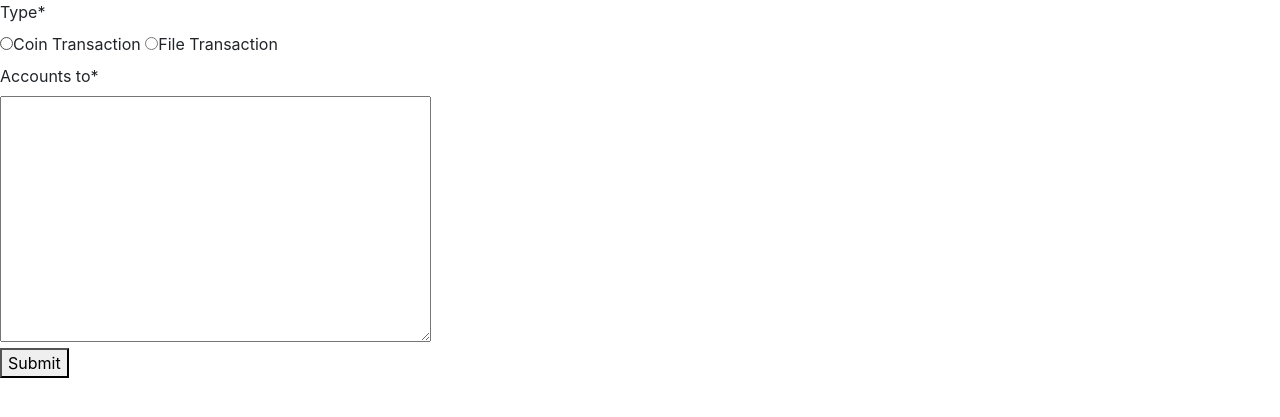
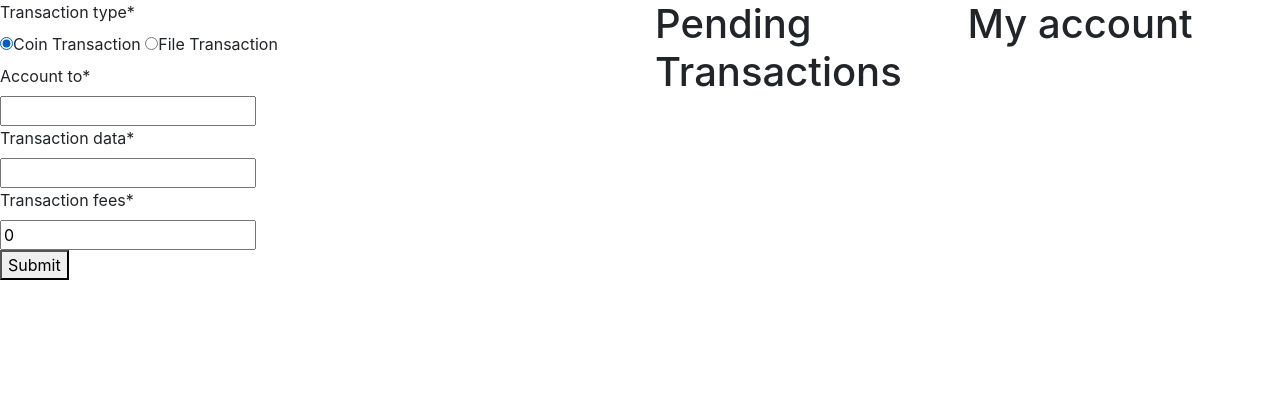
Before and after one commit to HaViBo17/Parampariyam, a Django app: page /core/ in a window 1280 px wide. Shown: the top 417 px of the page. Run offline with Django 3.2, Linux system fonts and the light colour scheme; some libraries are stand-ins or nearby versions.

Commit message:
some morework

```diff
--- a/head_node/core/admin.py
+++ b/head_node/core/admin.py
@@ -4,3 +4,6 @@ from .models import *
 admin.site.register(Block)
 admin.site.register(ATransaction)
 admin.site.register(TransactionSummaryBlock)
+admin.site.register(Certificate)
+admin.site.register(Peer)
+admin.site.register(AccountHolder)
--- a/head_node/core/forms.py
+++ b/head_node/core/forms.py
@@ -2,15 +2,18 @@ from django import forms
 from crispy_forms.helper import FormHelper
 from crispy_forms.layout import Submit
 class newTransactionForm(forms.Form):
-    type = forms.ChoiceField(
+    transaction_type = forms.ChoiceField(
         choices = (
             ('C', "Coin Transaction"),
             ('F', "File Transaction"),
         ),
         widget = forms.RadioSelect,
-        initial = 'coin',
+        initial = 'C',
     )
-    accounts_to = forms.CharField(
-        widget = forms.Textarea(),
-        max_length= 10000,
-    )
+    # accounts_to = forms.CharField(
+    #     widget = forms.Textarea(),
+    #     max_length= 10000,
+    # )
+    account_to = forms.CharField(max_length=1000)
+    transaction_data = forms.CharField(max_length=1000)
+    transaction_fees = forms.IntegerField(initial=0)
--- a/head_node/core/urls.py
+++ b/head_node/core/urls.py
@@ -6,5 +6,8 @@ urlpatterns =[
     path('',views.test),
     path('transaction_create/',views.transaction_create, name='new_transaction'),
     path('mine_block/',views.mine_block),
-
+    path('share_transactions/',views.share_transactions),
+    path('get_transactions/',views.get_transactions),
+    path('get_blocks/',views.get_blocks),
+    path('share_blocks/',views.share_blocks)
 ]
--- a/head_node/core/views.py
+++ b/head_node/core/views.py
@@ -1,9 +1,11 @@
+from wsgiref.util import request_uri
 from django.shortcuts import render
-from django.http import HttpResponse
+from django.http import HttpResponse, JsonResponse
 from .forms import *
 import json
 from .methods import *
 from .models import *
+from headnode.settings import CERTIFICATE
 # Create your views here.
 def test(request):
     return render(request,'main.html', {'form':newTransactionForm()})
@@ -12,13 +14,10 @@ def transaction_create(request):
     if request.method == 'POST':
         form = newTransactionForm(request.POST)
         if form.is_valid():
-            transaction_type = form.cleaned_data['type']
-            print(transaction_type)
-            accounts_to = form.cleaned_data['accounts_to']
-
-            accounts = json.loads(accounts_to)
-            new_transaction(transaction_type, accounts)
-            print(transaction_type)
+            #transaction_type = form.cleaned_data['type']
+            #print(transaction_type)
+            single_transaction(form.cleaned_data)
+            #print(transaction_type)
 
             # except:
             #     return HttpResponse('invalid accounts_to')
@@ -42,3 +41,94 @@ def mine_block(request):
 
 
     return HttpResponse('mine block view')
+
+# to share the transactions with other nodes
+def share_transactions(request):
+    if request.method != 'GET':
+        return HttpResponse('failure')
+    data = []
+    for transaction in ATransaction.objects.all().order_by('signature'):
+        data.append(transaction.export_data())
+    data = json.dumps(data)
+    return_data = {
+        'transactions': data,
+        'signature': signer(data)
+    }
+    return JsonResponse(return_data)
+
+# to get the transactions from other nodes
+def get_transactions(request):
+    peerNode = get_alive_node()
+    url = peerNode.ip_address + ':' + peerNode.port
+    r = requests.get(url + '/share_transactions')
+    data = r.json()
+    transactions = data['transactions']
+    signature = data['signature']
+    if verify(transactions, signature,peerNode.public_key):
+        all_transactions = json.loads(transactions)
+        for transaction in all_transactions:
+            if ATransaction.objects.filter(signature=transaction['signature']).exists():
+                continue
+            new_transaction = ATransaction(
+                type=transaction["type"],
+                account_from=transaction["account_from"],
+                accounts_to=transactions["accounts_to"],
+                signature=signature,
+                status = transaction["status"]
+            )
+    return HttpResponse('get transactions view')
+
+def alive(request):
+    return JsonResponse({
+        'status' : 'alive'
+    })
+
+def share_blocks(request):
+    if request.method != 'GET':
+        return HttpResponse('failure')
+    data = []
+    for someBlock in Block.objects.all():
+        data.append(someBlock.export_data())
+    data = json.dumps(data)
+    return_data = {
+        'blocks': data,
+        'signature': signer(data)
+    }
+    return JsonResponse(return_data)
+
+
+def get_blocks(request):
+    peerNode = get_alive_node()
+    url = peerNode.ip_address + ':' + peerNode.port
+    r = requests.get(url + '/share_blocks')
+    data = r.json()
+    blocks = data['blocks']
+    signature = data['signature']
+    if verify(blocks, signature, peerNode.public_key):
+        all_blocks = json.loads(blocks)
+        received_difficulty = 0
+        for block in all_blocks:
+            if verify_block(block):
+                received_difficulty += block['difficulty']
+            else:
+                print("error in received blocks")
+        current_difficulty = 0
+        for block in Block.objects.all().order_by('number'):
+            current_difficulty += block.difficulty
+        if received_difficulty > current_difficulty:
+            for block in Block.objects.all():
+                block.delete()
+            for block in all_blocks:
+                new_block = Block(
+                    file_hash = block['file_hash'],
+                    transaction_hash = block['transaction_hash'],
+                    prev_block_hash = block['prev_block_hash'],
+                    transaction_summary_hash = block['transaction_summary_hash'],
+                    data = block['data'],
+                    difficulty = block['difficulty'],
+                    timestamp = block['timestamp']
+                )
+                new_block.save()
+
+def share_certificate(request):
+    return JsonResponse(data=CERTIFICATE)
--- a/head_node/templates/main.html
+++ b/head_node/templates/main.html
@@ -10,18 +10,27 @@
 </head>
 <body>
     <div id="container">
+        <div class="row">
+            <div class="col-6">
+                <form method="post" action="{%url 'new_transaction'%}">
+                    {% load crispy_forms_tags %}
+                    {% csrf_token %}
+                    {{form | crispy}}
+                    <button type="submit">Submit</button>
+                </form>
+            </div>
+            <div class="col-3">
+                <h1>Pending Transactions</h1>
+
+            </div>
+            <div>
+                <h1>My account</h1>
+            </div>
+        </div>
 
 
-{% block content %}
-        <form method="post" action="{%url 'new_transaction'%}">
-            {% load crispy_forms_tags %}
-            {% csrf_token %}
-            {{form | crispy}}
-            <button type="submit">Submit</button>
-        </form>
 
 
-{% endblock %}
     </div>
     <script>
 
```
Also changed, not shown: head_node/core/methods.py (+101 -18 lines), head_node/core/models.py (+65 -15 lines), head_node/headnode/settings.py (+7 -0 lines), head_node/core/migrations/0001_initial.py (added), head_node/core/migrations/0002_rename_type_atransaction_transaction_type.py (added), head_node/core/migrations/__init__.py (added).
